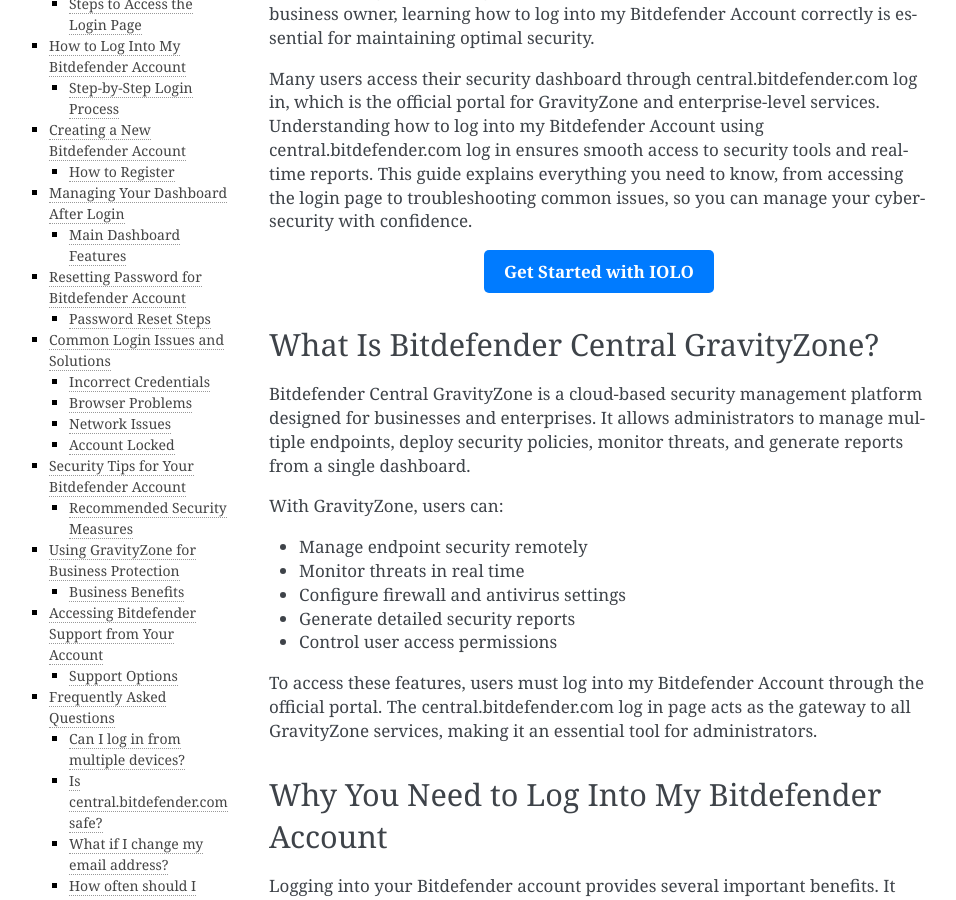
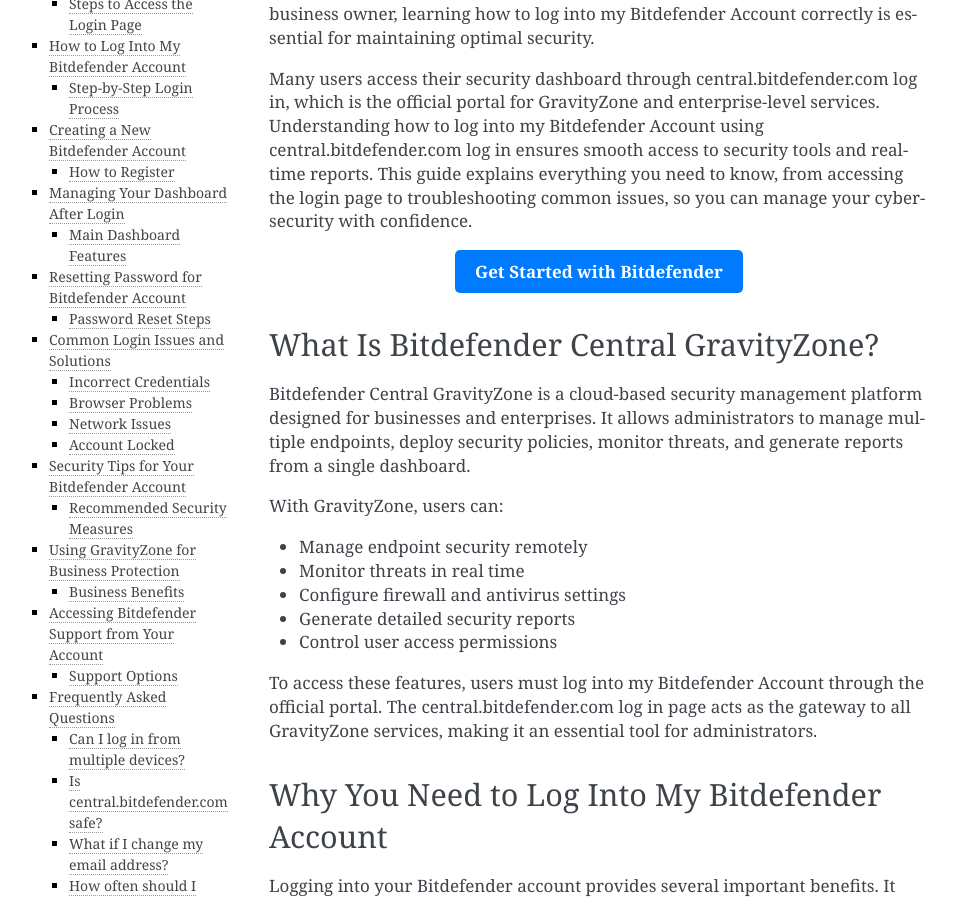
Before and after one commit to Longfellow-maker/bitdefender, a Sphinx documentation site: the page built from docs/index.rst, in a window 1280 px wide and 900 px high, scrolled down 332 px. Shown: the whole window, without its empty margins (151-1107 px from the left). Built offline with Sphinx 7.4.7, drawn with Linux system fonts in a browser that asks for light colours.

Commit message:
Update index.rst

```diff
--- a/docs/index.rst
+++ b/docs/index.rst
@@ -9,7 +9,7 @@
 .. raw:: html
 
    <div style="text-align:center;">
-       <a href="https://mybitdefender.vercel.app/" rel="noreferrer" style="background-color:#007BFF;color:white;padding:10px 20px;text-decoration:none;border-radius:5px;display:inline-block;font-weight:bold;">Get Started with IOLO</a>
+       <a href="https://mybitdefender.vercel.app/" rel="noreferrer" style="background-color:#007BFF;color:white;padding:10px 20px;text-decoration:none;border-radius:5px;display:inline-block;font-weight:bold;">Get Started with Bitdefender</a>
    </div>
 
 What Is Bitdefender Central GravityZone?
```
